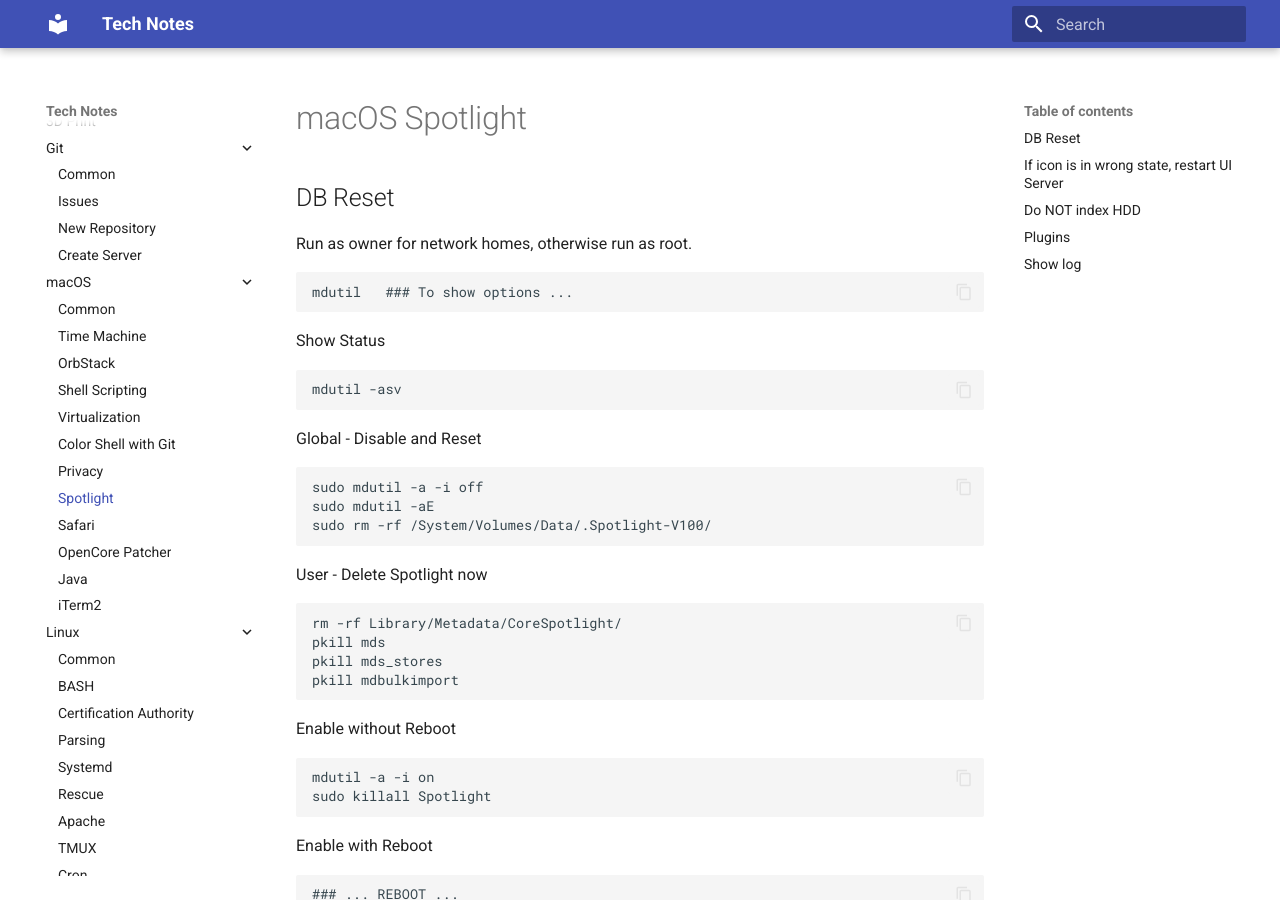
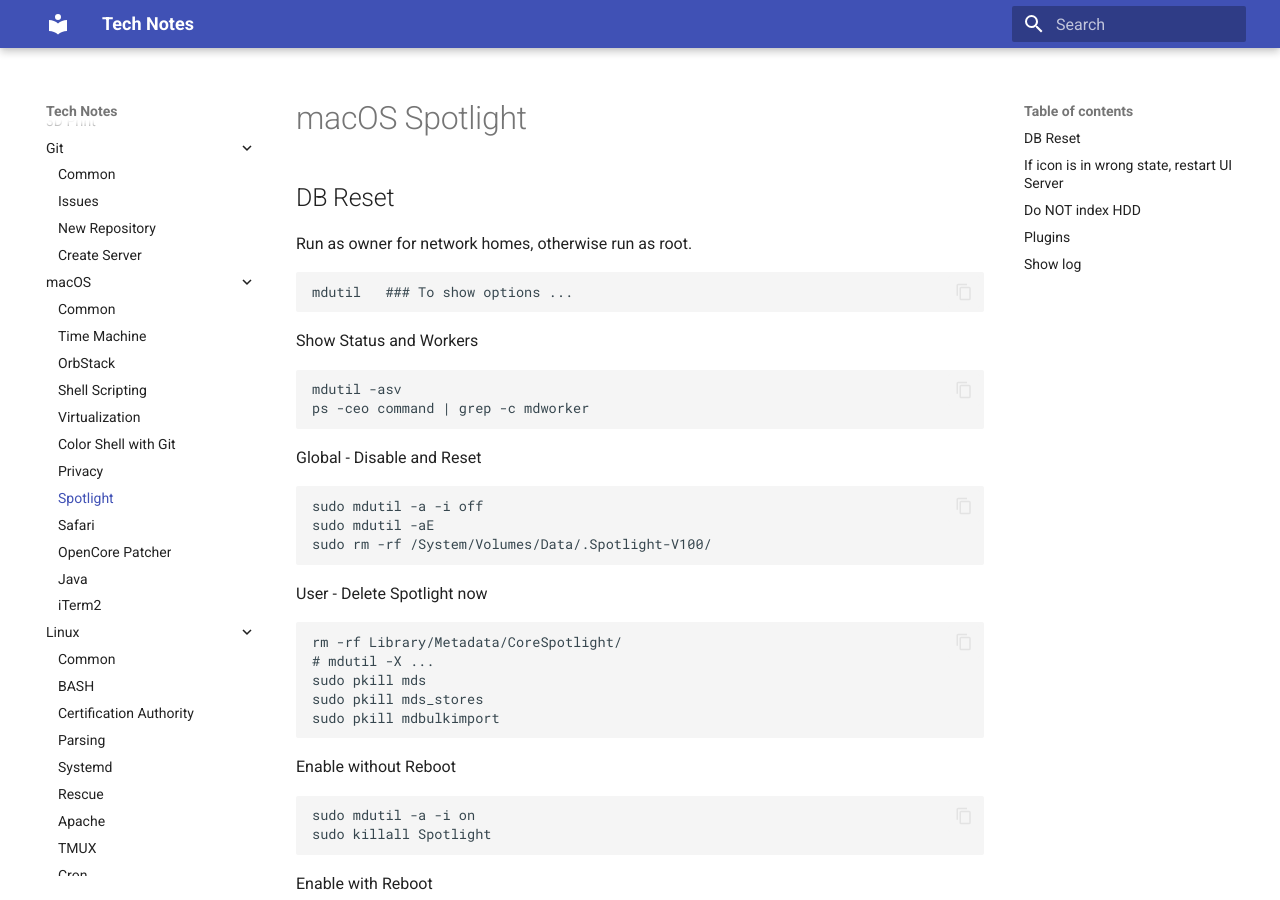
Before and after one commit to jorycz/technotes, an MkDocs documentation site: the page built from docs/macOS/macOS-Spotlight.md, in a window 1280 px wide and 900 px high. Built offline with MkDocs 1.6.1 and Material for MkDocs 9.7.7, drawn with Linux system fonts in a browser that asks for light colours.

Commit message:
Fix Spotlight commands

```diff
--- a/docs/macOS/macOS-Spotlight.md
+++ b/docs/macOS/macOS-Spotlight.md
@@ -6,9 +6,10 @@
 
     mdutil   ### To show options ...
 
-Show Status
+Show Status and Workers
 
     mdutil -asv
+    ps -ceo command | grep -c mdworker
 
 Global - Disable and Reset
 
@@ -19,13 +20,14 @@
 User - Delete Spotlight now
 
     rm -rf Library/Metadata/CoreSpotlight/
-    pkill mds
-    pkill mds_stores
-    pkill mdbulkimport
+    # mdutil -X ...
+    sudo pkill mds
+    sudo pkill mds_stores
+    sudo pkill mdbulkimport
 
 Enable without Reboot
 
-    mdutil -a -i on
+    sudo mdutil -a -i on
     sudo killall Spotlight
 
 Enable with Reboot
```
